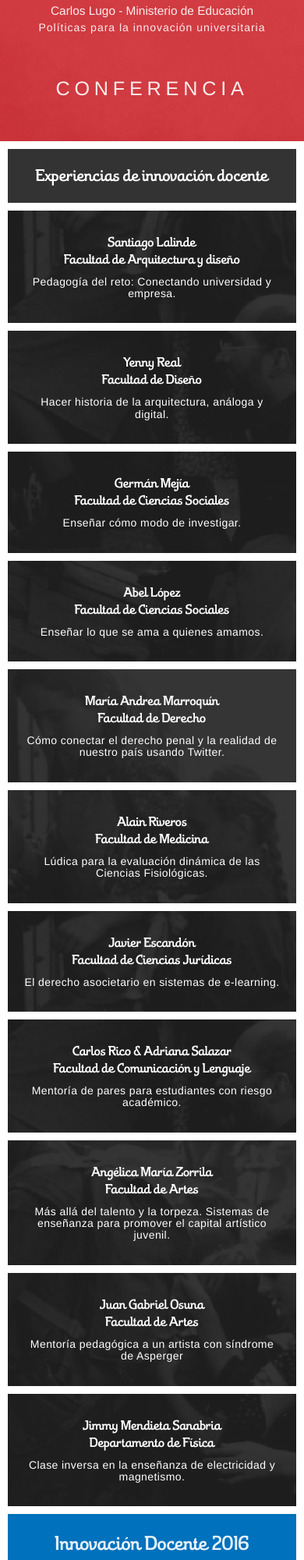
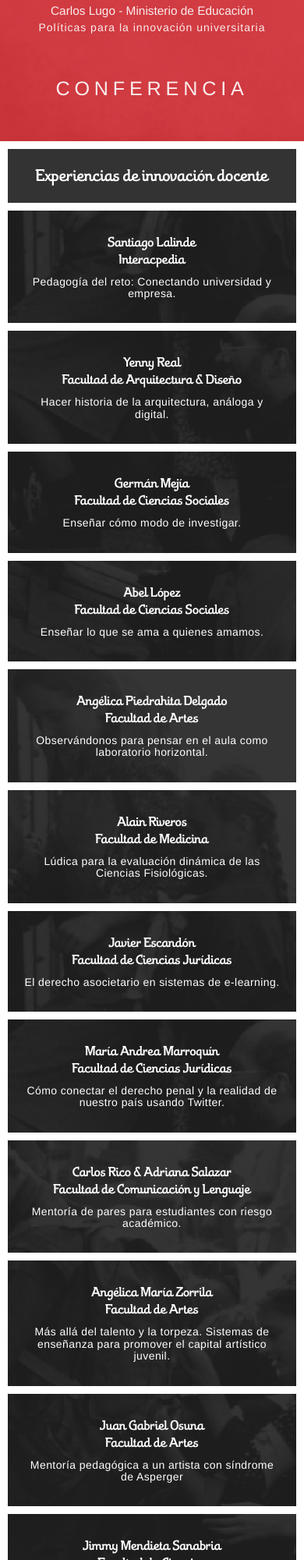
Before and after one commit to aepinilla/korczak-website, a website: page innovacion-accion.html in a window 390 px wide. Shown: the part 652-2652 px from the top of the page at 78% size. Drawn offline with nearby package versions, Linux system fonts and the light colour scheme.

Commit message:
Nombres en mobile

```diff
--- a/innovacion-accion.html
+++ b/innovacion-accion.html
@@ -123,12 +123,12 @@
 
         <div class="row experiencias-mobile experiencias1">
           <button class="col-md-12" data-toggle="modal" data-target="#video-santiago-lalinde">
-            <h4>Santiago Lalinde <br/>Facultad de Arquitectura y diseño</h4>
+            <h4>Santiago Lalinde <br/>Interacpedia</h4>
             <h5>Pedagogía del reto: Conectando universidad y empresa.</h5>
           </button>
 
           <button class="col-md-12" data-toggle="modal" data-target="#video-yenny-real">
-            <h4>Yenny Real <br/> Facultad de Diseño</h4>
+            <h4>Yenny Real <br/> Facultad de Arquitectura & Diseño</h4>
             <h5>Hacer historia de la arquitectura, análoga y digital.</h5>
           </button>
 
@@ -144,9 +144,9 @@
         </div>
 
         <div class="row experiencias-mobile experiencias2">
-          <button class="col-md-12" data-toggle="modal" data-target="#video-maria-marroquin">
-            <h4>María Andrea Marroquín <br/> Facultad de Derecho</h4>
-            <h5>Cómo conectar el derecho penal y la realidad de nuestro país usando Twitter.</h5>
+          <button class="col-md-12" data-toggle="modal" data-target="#video-angelica-piedrahita">
+            <h4>Angélica Piedrahita Delgado <br/>Facultad de Artes</h4>
+            <h5>Observándonos para pensar en el aula como laboratorio horizontal.</h5>
           </button>
 
           <button class="col-md-12" data-toggle="modal" data-target="#video-alain-riveros">
@@ -159,13 +159,18 @@
             <h5>El derecho asocietario en sistemas de e-learning.</h5>
           </button>
 
+          <button class="col-md-12" data-toggle="modal" data-target="#video-maria-marroquin">
+            <h4>María Andrea Marroquín <br/> Facultad de Ciencias Jurídicas</h4>
+            <h5>Cómo conectar el derecho penal y la realidad de nuestro país usando Twitter.</h5>
+          </button>
+        </div>
+
+        <div class="row experiencias-mobile experiencias3">
           <button class="col-md-12" data-toggle="modal" data-target="#video-carlos-rico-adriana-salazar">
             <h4>Carlos Rico & Adriana Salazar <br/>Facultad de Comunicación y Lenguaje</h4>
             <h5>Mentoría de pares para estudiantes con riesgo académico.</h5>
           </button>
-        </div>
 
-        <div class="row experiencias-mobile experiencias3">
           <button class="col-md-12" data-toggle="modal" data-target="#video-angelica-zorilla">
             <h4>Angélica María Zorrila <br/>Facultad de Artes</h4>
             <h5>Más allá del talento y la torpeza. Sistemas de enseñanza para promover el capital artístico juvenil.</h5>
@@ -177,7 +182,7 @@
           </button>
 
           <button class="col-md-12" data-toggle="modal" data-target="#video-jimmy-mendieta">
-            <h4>Jimmy Mendieta Sanabria <br/>Departamento de Física</h4>
+            <h4>Jimmy Mendieta Sanabria <br/>Facultad de Ciencias</h4>
             <h5>Clase inversa en la enseñanza de electricidad y magnetismo.</h5>
           </button>
         </div>
```
